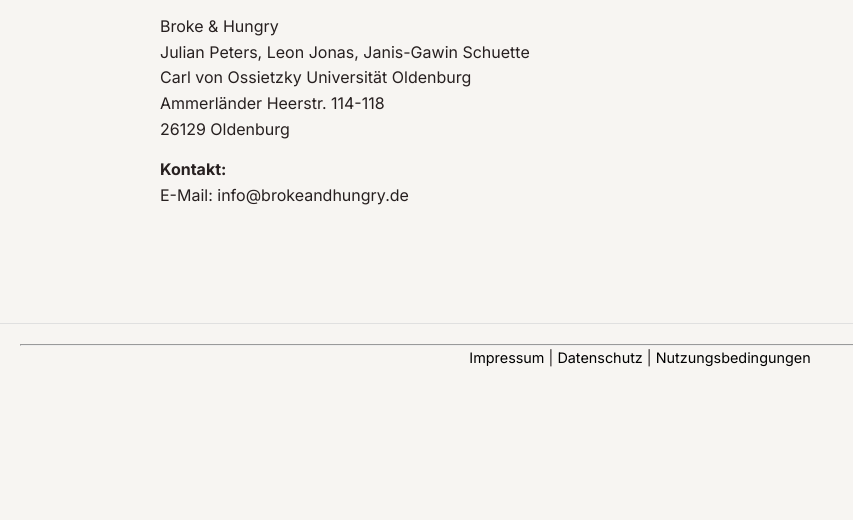
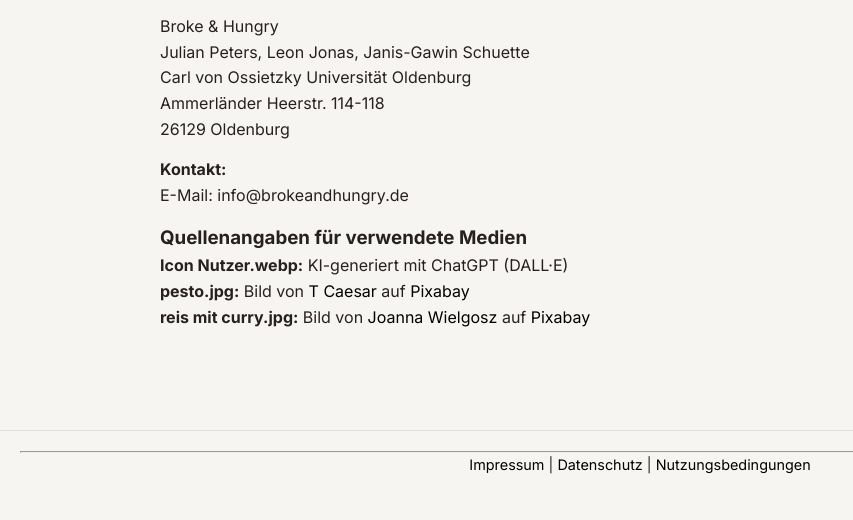
Before and after one commit to JulianPeters20/Di-12-P-Peters-Jonas-Schuette, a PHP site: page /impressum.php in a window 1280 px wide. Shown: the part 280-800 px from the top of the page, without its empty margins (0-853 px from the left). Run offline with PHP 8.4, Linux system fonts and the light colour scheme.

Commit message:
impressum hat quellenangaben

```diff
--- a/impressum.php
+++ b/impressum.php
@@ -21,6 +21,23 @@
 
     <p><strong>Kontakt:</strong><br>
         E-Mail: info@brokeandhungry.de</p>
+
+    <h3>Quellenangaben für verwendete Medien</h3>
+    <ul class="ohne-punkte">
+        <li><strong>Icon Nutzer.webp:</strong> KI-generiert mit ChatGPT (DALL·E)</li>
+        <li>
+            <strong>pesto.jpg:</strong> Bild von
+            <a href="https://pixabay.com/de/users/ekologiskt_skafferi-1159164/?utm_source=link-attribution&utm_medium=referral&utm_campaign=image&utm_content=1556974" target="_blank" rel="noopener noreferrer">T Caesar</a>
+            auf
+            <a href="https://pixabay.com/de//?utm_source=link-attribution&utm_medium=referral&utm_campaign=image&utm_content=1556974" target="_blank" rel="noopener noreferrer">Pixabay</a>
+        </li>
+        <li>
+            <strong>reis mit curry.jpg:</strong> Bild von
+            <a href="https://pixabay.com/de/users/joannawielgosz-168212/?utm_source=link-attribution&utm_medium=referral&utm_campaign=image&utm_content=7249247" target="_blank" rel="noopener noreferrer">Joanna Wielgosz</a>
+            auf
+            <a href="https://pixabay.com/de//?utm_source=link-attribution&utm_medium=referral&utm_campaign=image&utm_content=7249247" target="_blank" rel="noopener noreferrer">Pixabay</a>
+        </li>
+    </ul>
 </main>
 
 <?php include_once 'footer.php'; ?>
```
Lines whose indentation alone changed are shown as unchanged.
